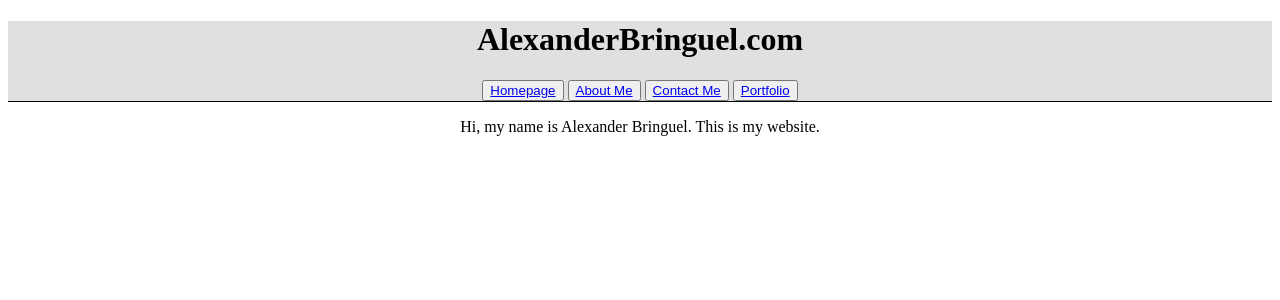
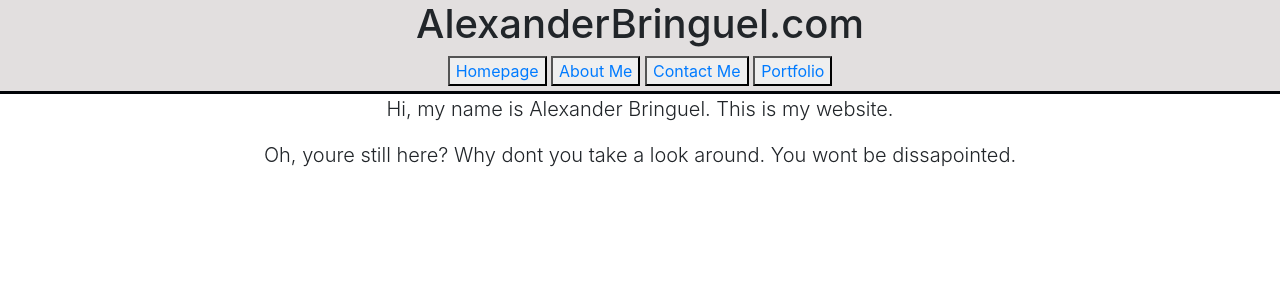
Before and after one commit to Avb2/MyWebsite, a Flask app: page / in a window 1280 px wide. Shown: the top 300 px of the page. Run offline with Flask 2, Linux system fonts and the light colour scheme.

Commit message:
Update index.html

```diff
--- a/templates/index.html
+++ b/templates/index.html
@@ -1,15 +1,14 @@
 <!DOCTYPE html>
-<html lang="en">
+<html lang="en" xmlns="http://www.w3.org/1999/html">
 <head>
     <meta charset="UTF-8">
     <meta http-equiv="X-UA-Compatible" content="IE=edge">
     <meta name="viewport" content="width=device-width, initial-scale=1.0">
     <title>Homepage</title>
-    <style>
-        #header {border-bottom:1px solid #010407; text-align: center; background-color: #e2dfdf;}
-        .home-info {text-align: center}
-    </style>
+    <link rel="stylesheet" type="text/css" href="../static/stylesheets/indexStylesheet.css">
+    <link rel="stylesheet" href="https://cdn.jsdelivr.net/npm/bootstrap@4.0.0/dist/css/bootstrap.min.css" integrity="sha384-Gn5384xqQ1aoWXA+058RXPxPg6fy4IWvTNh0E263XmFcJlSAwiGgFAW/dAiS6JXm" crossorigin="anonymous">
 </head>
+<body>
 
 <div id="header">
     <h1>AlexanderBringuel.com</h1>
@@ -19,7 +18,14 @@
     <button id="portfolio-button"><a href="http://127.0.0.1:5000/portfolio/">Portfolio</a></button>
 </div>
 
-<body class="home-info">
+<div class="home-info lead">
     <p>Hi, my name is Alexander Bringuel. This is my website.</p>
+    <p>Oh, youre still here? Why dont you take a look around. You wont be dissapointed.
+    </p>
+</div>
+
+
+
+<script src="https://cdn.jsdelivr.net/npm/bootstrap@4.0.0/dist/js/bootstrap.min.js" integrity="sha384-JZR6Spejh4U02d8jOt6vLEHfe/JQGiRRSQQxSfFWpi1MquVdAyjUar5+76PVCmYl" crossorigin="anonymous"></script>
 </body>
 </html>
```
